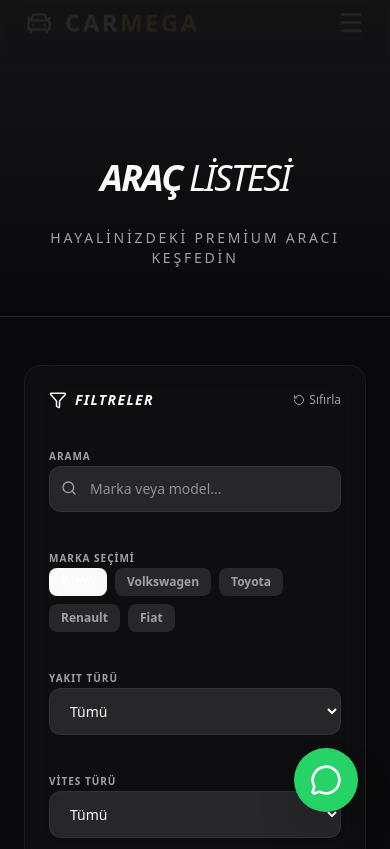
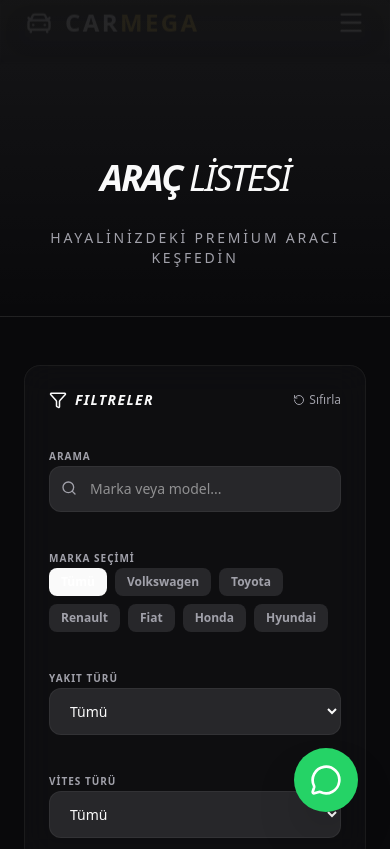
Before and after one commit to abdullahcelik1409-web/demo-web-site, a Next.js app: page /vehicles in a window 390 px wide. Shown: the top 849 px of the page. Built offline with nearby package versions, Linux system fonts and the light colour scheme.

Commit message:
fix: premium buttons, opaque mobile menu, 6 car listings with proper photos

```diff
--- a/src/components/Hero.tsx
+++ b/src/components/Hero.tsx
@@ -96,23 +96,22 @@ export default function Hero() {
 
                     <motion.div
                         variants={fadeUpVariants} initial="hidden" animate="visible"
-                        className="flex flex-col sm:flex-row gap-6"
+                        className="flex flex-col sm:flex-row gap-4"
                     >
                         <Link
                             href="/vehicles"
-                            className="group relative flex items-center justify-center gap-2 bg-white text-background px-8 py-4 rounded-none font-bold uppercase tracking-wider overflow-hidden transition-all duration-300 hover:shadow-[0_0_30px_rgba(255,255,255,0.2)]"
+                            className="group relative flex items-center justify-center gap-2 bg-accent text-background px-10 py-4 rounded-full font-bold uppercase tracking-wider overflow-hidden transition-all duration-300 hover:shadow-[0_0_30px_rgba(212,175,55,0.4)] text-sm"
                         >
                             <span className="relative z-10 flex items-center gap-2">
                                 Koleksiyonu İncele
                                 <ChevronRight size={18} className="group-hover:translate-x-1 transition-transform" />
                             </span>
-                            <div className="absolute inset-0 -translate-x-full group-hover:translate-x-0 bg-accent transition-transform duration-500 ease-out" />
                         </Link>
 
                         <Link
                             href="https://wa.me/905415180015"
                             target="_blank"
-                            className="group flex items-center justify-center gap-3 px-8 py-4 rounded-none border border-white/10 text-white font-medium hover:bg-white/5 transition-all duration-300 backdrop-blur-sm"
+                            className="group flex items-center justify-center gap-3 px-10 py-4 rounded-full border border-white/20 text-white font-semibold hover:bg-white/10 transition-all duration-300 backdrop-blur-sm text-sm uppercase tracking-wider"
                         >
                             <MessageCircle size={18} className="text-accent group-hover:scale-110 transition-transform" />
                             <span>Özel Randevu Al</span>
--- a/src/components/Navbar.tsx
+++ b/src/components/Navbar.tsx
@@ -46,7 +46,7 @@ export default function Navbar() {
 
                     {/* Premium CTA Button */}
                     <Link href="/sell-car"
-                        className="px-6 py-2.5 bg-white text-background text-sm font-semibold rounded-none hover:bg-accent transition-all duration-300 shadow-[0_0_20px_rgba(255,255,255,0.1)] hover:shadow-[0_0_20px_rgba(212,175,55,0.4)]">
+                        className="px-6 py-2.5 bg-accent text-background text-sm font-semibold rounded-full hover:bg-white hover:text-background transition-all duration-300 shadow-[0_0_20px_rgba(212,175,55,0.2)] hover:shadow-[0_0_20px_rgba(255,255,255,0.3)]">
                         Aracınızı Satın
                     </Link>
                 </div>
@@ -63,13 +63,13 @@ export default function Navbar() {
 
             {/* Mobile Menu */}
             {isOpen && (
-                <div className="md:hidden bg-background border-t border-white/5 w-full flex flex-col p-8 gap-6 absolute top-20 left-0 animate-in slide-in-from-top-4 fade-in duration-300 origin-top">
+                <div className="md:hidden bg-[#09090b] border-t border-white/5 w-full flex flex-col p-8 gap-6 absolute top-20 left-0 z-50 animate-in slide-in-from-top-4 fade-in duration-300 origin-top">
                     <Link href="/" onClick={toggleMenu} className="text-xl font-heading text-white hover:text-accent transition-colors">Ana Sayfa</Link>
                     <Link href="/vehicles" onClick={toggleMenu} className="text-xl font-heading text-white hover:text-accent transition-colors">Araçlar</Link>
                     <Link href="/about" onClick={toggleMenu} className="text-xl font-heading text-white hover:text-accent transition-colors">Hakkımızda</Link>
                     <Link href="/contact" onClick={toggleMenu} className="text-xl font-heading text-white hover:text-accent transition-colors">İletişim</Link>
                     <div className="h-px w-full bg-white/10 my-2" />
-                    <Link href="/sell-car" onClick={toggleMenu} className="w-full py-4 bg-white text-background text-center rounded-none font-bold uppercase tracking-wider hover:bg-accent transition-colors">
+                    <Link href="/sell-car" onClick={toggleMenu} className="w-full py-4 bg-accent text-background text-center rounded-full font-bold uppercase tracking-wider hover:bg-white transition-colors">
                         Aracınızı Satın
                     </Link>
                 </div>
--- a/src/data/vehicles.ts
+++ b/src/data/vehicles.ts
@@ -24,9 +24,9 @@ export const vehicles: Vehicle[] = [
         fuelType: 'Hibrit',
         transmission: 'Otomatik',
         images: [
-            'https://images.unsplash.com/photo-1541899481282-d53bffe3c35d?auto=format&fit=crop&w=1000&q=80',
-            'https://images.unsplash.com/photo-1542282088-fe8426682b8f?auto=format&fit=crop&w=1000&q=80',
-            'https://images.unsplash.com/photo-1616885387195-a4f6be4e370e?auto=format&fit=crop&w=1000&q=80'
+            'https://images.unsplash.com/photo-1619767886558-efdc259cde1a?auto=format&fit=crop&w=1000&q=80',
+            'https://images.unsplash.com/photo-1503376780353-7e6692767b70?auto=format&fit=crop&w=1000&q=80',
+            'https://images.unsplash.com/photo-1494976388531-d1058494cdd8?auto=format&fit=crop&w=1000&q=80'
         ],
         category: 'Standart',
         description: 'Düşük kilometrede, yetkili servis bakımlı, hatasız VW Golf 8. Şehir içi ve dışı ideal kullanım.',
@@ -42,6 +42,7 @@ export const vehicles: Vehicle[] = [
         fuelType: 'Hibrit',
         transmission: 'Otomatik',
         images: [
+            'https://images.unsplash.com/photo-1623869675781-80aa31012a5a?auto=format&fit=crop&w=1000&q=80',
             'https://images.unsplash.com/photo-1621007947382-bb3c3994e3fd?auto=format&fit=crop&w=1000&q=80',
             'https://images.unsplash.com/photo-1590362891991-f776e747a588?auto=format&fit=crop&w=1000&q=80'
         ],
@@ -59,8 +60,8 @@ export const vehicles: Vehicle[] = [
         fuelType: 'Benzin',
         transmission: 'Otomatik',
         images: [
-            'https://images.unsplash.com/photo-1605559424843-9e4c228bf1c2?auto=format&fit=crop&w=1000&q=80',
-            'https://images.unsplash.com/photo-1622353347526-2580556e43f5?auto=format&fit=crop&w=1000&q=80'
+            'https://images.unsplash.com/photo-1533473359331-0135ef1b58bf?auto=format&fit=crop&w=1000&q=80',
+            'https://images.unsplash.com/photo-1549317661-bd32c8ce0afa?auto=format&fit=crop&w=1000&q=80'
         ],
         category: 'Standart',
         description: 'Geniş iç hacmi ve konforuyla ideal aile aracı. Hatasız, boyasız.',
@@ -76,11 +77,47 @@ export const vehicles: Vehicle[] = [
         fuelType: 'Dizel',
         transmission: 'Otomatik',
         images: [
-            'https://images.unsplash.com/photo-1508344928928-7165b67de128?auto=format&fit=crop&w=1000&q=80',
-            'https://images.unsplash.com/photo-1552519507-da3b142c6e3d?auto=format&fit=crop&w=1000&q=80'
+            'https://images.unsplash.com/photo-1502877338535-766e1452684a?auto=format&fit=crop&w=1000&q=80',
+            'https://images.unsplash.com/photo-1553440569-bcc63803a83d?auto=format&fit=crop&w=1000&q=80'
         ],
         category: 'Standart',
         description: 'Ekonomik dizel motoruyla uzun yolların vazgeçilmezi. Temiz kullanılmış masrafsız sedan.',
         features: ['Hız Sabitleyici', 'Yokuş Kalkış Desteği', 'Bluetooth Bağlantısı', 'Gündüz LED Farları']
+    },
+    {
+        id: '5',
+        brand: 'Honda',
+        model: 'Civic 1.5 VTEC Turbo',
+        price: 1750000,
+        year: 2023,
+        mileage: 9500,
+        fuelType: 'Benzin',
+        transmission: 'Otomatik',
+        images: [
+            'https://images.unsplash.com/photo-1606611013016-969c19ba27b5?auto=format&fit=crop&w=1000&q=80',
+            'https://images.unsplash.com/photo-1542362567-b07e54358753?auto=format&fit=crop&w=1000&q=80',
+            'https://images.unsplash.com/photo-1541443131876-44b03de101c5?auto=format&fit=crop&w=1000&q=80'
+        ],
+        category: 'Standart',
+        description: 'Sportif tasarımı ve güçlü turbo motoruyla göz dolduran yeni nesil Civic. Sıfır ayarında.',
+        features: ['Honda Sensing Güvenlik Paketi', 'Sunroof', 'LED Farlar', 'Dijital Gösterge']
+    },
+    {
+        id: '6',
+        brand: 'Hyundai',
+        model: 'Tucson 1.6 CRDi',
+        price: 1650000,
+        year: 2022,
+        mileage: 32000,
+        fuelType: 'Dizel',
+        transmission: 'Otomatik',
+        images: [
+            'https://images.unsplash.com/photo-1583121274602-3e2820c69888?auto=format&fit=crop&w=1000&q=80',
+            'https://images.unsplash.com/photo-1568844293986-8d0400f4745b?auto=format&fit=crop&w=1000&q=80',
+            'https://images.unsplash.com/photo-1552519507-da3b142c6e3d?auto=format&fit=crop&w=1000&q=80'
+        ],
+        category: 'Standart',
+        description: 'Yeni nesil tasarımıyla dikkat çeken Tucson. Geniş bagaj hacmi ve konforlu sürüş.',
+        features: ['360 Derece Kamera', 'Elektrikli Bagaj Kapağı', 'Isıtmalı Direksiyon', 'Kör Nokta Uyarısı']
     }
 ];
```
